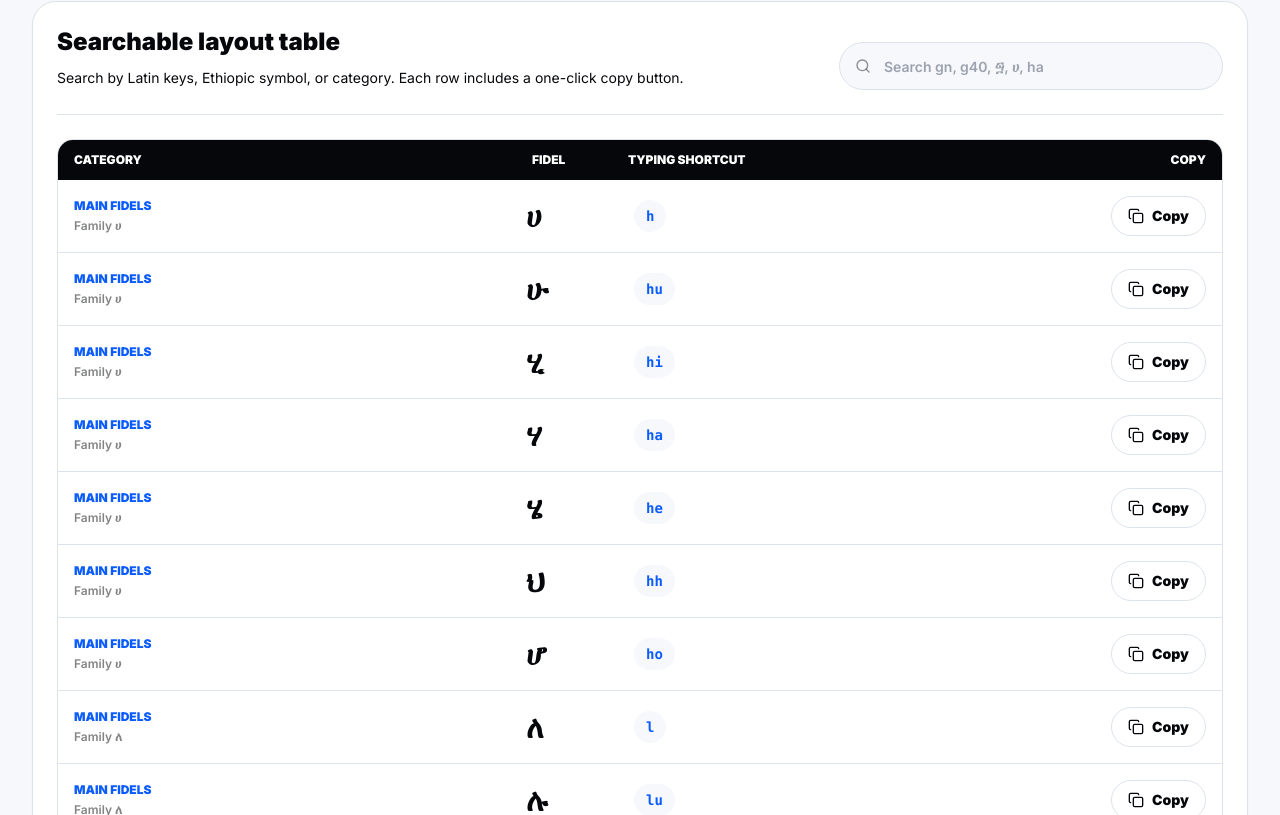
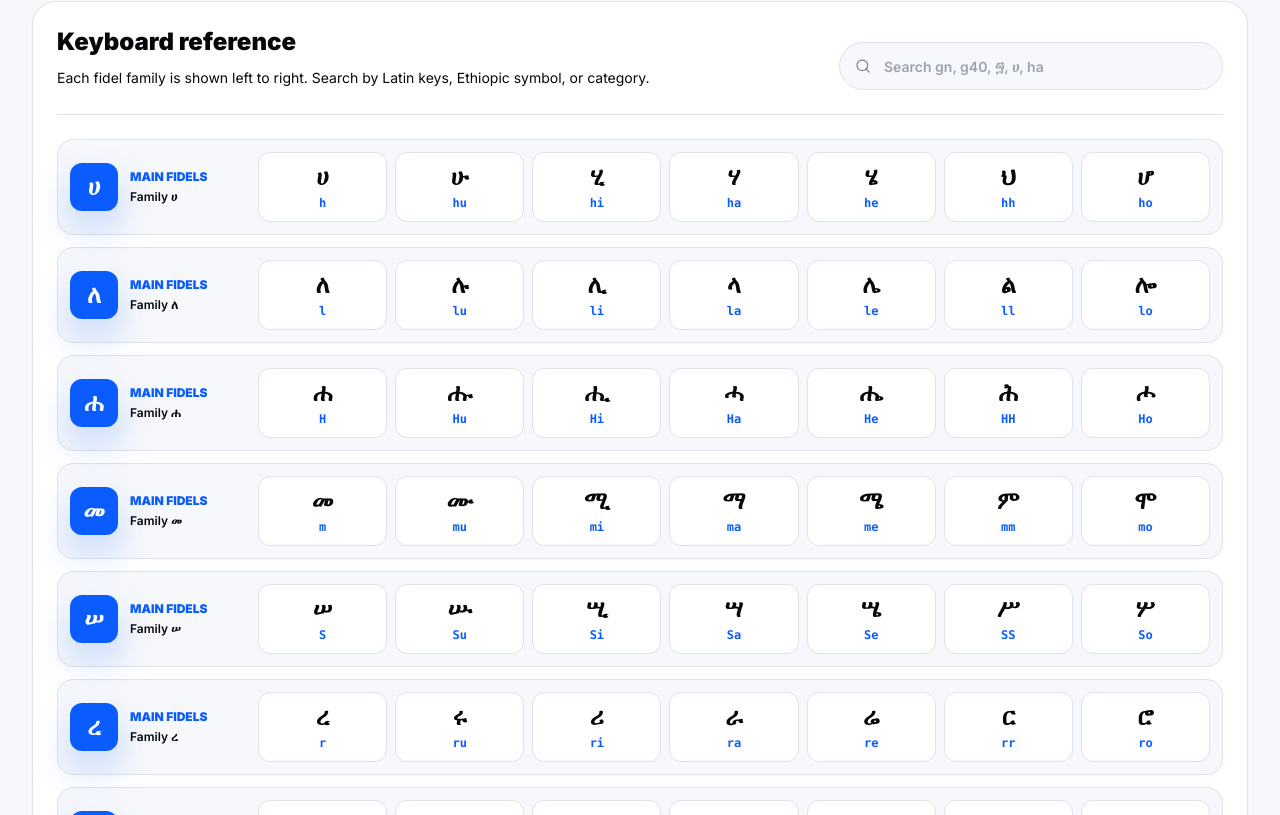
Before and after one commit to aliyukinfe/axumgeez, a Next.js app: page /layout in a window 1280 px wide. Shown: the part 825-1640 px from the top of the page. Built offline with nearby package versions, Linux system fonts and the light colour scheme.

Commit message:
Refine keyboard layout reference chart

```diff
--- a/app/layout/page.tsx
+++ b/app/layout/page.tsx
@@ -46,7 +46,7 @@ export default function KeyboardLayoutPage() {
             <div className="rounded-2xl border border-line bg-surface-light p-5">
               <ListFilter className="h-5 w-5 text-blue-primary" aria-hidden="true" />
               <p className="mt-3 text-sm font-black">Instant search</p>
-              <p className="mt-2 text-sm leading-6 text-ink/64">Find mappings by Latin input or Ethiopic symbol, then copy any row.</p>
+              <p className="mt-2 text-sm leading-6 text-ink/64">Find mappings by Latin input or Ethiopic symbol without scrolling through the full chart.</p>
             </div>
           </div>
         </div>
--- a/components/keyboard-layout-table.tsx
+++ b/components/keyboard-layout-table.tsx
@@ -1,40 +1,43 @@
 "use client";
 
 import { useMemo, useState } from "react";
-import { Check, Copy, Search } from "lucide-react";
+import { Search } from "lucide-react";
 import type { KeyboardRow } from "@/lib/keyboard-layout";
 
 export function KeyboardLayoutTable({ rows }: { rows: KeyboardRow[] }) {
   const [query, setQuery] = useState("");
-  const [copied, setCopied] = useState<string | null>(null);
 
   const filteredRows = useMemo(() => {
     const normalized = query.trim().toLowerCase();
-    if (!normalized) {
-      return rows;
+    const visibleRows = normalized
+      ? rows.filter((row) =>
+          [row.category, row.family, row.fidel, row.latin]
+            .filter(Boolean)
+            .some((value) => value!.toLowerCase().includes(normalized))
+        )
+      : rows;
+
+    const groups = new Map<string, KeyboardRow[]>();
+    for (const row of visibleRows) {
+      const key = `${row.category}-${row.family ?? row.category}`;
+      groups.set(key, [...(groups.get(key) ?? []), row]);
     }
 
-    return rows.filter((row) =>
-      [row.category, row.family, row.fidel, row.latin]
-        .filter(Boolean)
-        .some((value) => value!.toLowerCase().includes(normalized))
-    );
+    return Array.from(groups.entries()).map(([key, values]) => ({
+      key,
+      category: values[0].category,
+      family: values[0].family,
+      values
+    }));
   }, [query, rows]);
-
-  const copy = async (row: KeyboardRow) => {
-    await navigator.clipboard.writeText(row.fidel);
-    const key = `${row.fidel}-${row.latin}`;
-    setCopied(key);
-    window.setTimeout(() => setCopied(null), 1200);
-  };
 
   return (
     <section className="mx-auto max-w-7xl px-4 py-14 sm:px-6 lg:px-8">
       <div className="rounded-3xl border border-line bg-white p-4 shadow-sm sm:p-6">
         <div className="flex flex-col gap-5 border-b border-line pb-6 lg:flex-row lg:items-end lg:justify-between">
           <div>
-            <h2 className="text-2xl font-black">Searchable layout table</h2>
-            <p className="mt-2 text-sm leading-6 text-ink/64">Search by Latin keys, Ethiopic symbol, or category. Each row includes a one-click copy button.</p>
+            <h2 className="text-2xl font-black">Keyboard reference</h2>
+            <p className="mt-2 text-sm leading-6 text-ink/64">Each fidel family is shown left to right. Search by Latin keys, Ethiopic symbol, or category.</p>
           </div>
           <label className="relative block w-full lg:max-w-sm">
             <span className="sr-only">Search keyboard layout</span>
@@ -48,38 +51,30 @@ export function KeyboardLayoutTable({ rows }: { rows: KeyboardRow[] }) {
           </label>
         </div>
 
-        <div className="mt-6 overflow-hidden rounded-2xl border border-line">
-          <div className="hidden grid-cols-[1fr_96px_1fr_120px] bg-ink px-4 py-3 text-xs font-black uppercase tracking-normal text-white md:grid">
-            <div>Category</div>
-            <div>Fidel</div>
-            <div>Typing shortcut</div>
-            <div className="text-right">Copy</div>
-          </div>
-          <div className="divide-y divide-line">
-            {filteredRows.map((row) => {
-              const key = `${row.fidel}-${row.latin}`;
-              const isCopied = copied === key;
-              return (
-                <article key={`${row.category}-${key}`} className="grid gap-3 bg-white p-4 transition-colors hover:bg-blue-primary/5 md:grid-cols-[1fr_96px_1fr_120px] md:items-center">
+        <div className="mt-6 space-y-3">
+          {filteredRows.map((group) => (
+            <article key={group.key} className="rounded-2xl border border-line bg-surface-light p-3 transition-colors hover:border-blue-primary/35">
+              <div className="flex flex-col gap-3 lg:flex-row lg:items-center">
+                <div className="flex items-center gap-3 lg:w-44 lg:shrink-0">
+                  <div className="grid h-12 w-12 place-items-center rounded-xl bg-blue-primary text-2xl font-black text-white shadow-blue">
+                    {group.family ?? group.values[0].fidel}
+                  </div>
                   <div>
-                    <div className="text-xs font-black uppercase tracking-normal text-blue-primary">{row.category}</div>
-                    {row.family ? <div className="mt-1 text-xs font-semibold text-ink/50">Family {row.family}</div> : null}
+                    <div className="text-xs font-black uppercase tracking-normal text-blue-primary">{group.category}</div>
+                    {group.family ? <div className="mt-1 text-xs font-semibold text-ink/52">Family {group.family}</div> : null}
                   </div>
-                  <div className="text-3xl font-black text-ink">{row.fidel}</div>
-                  <div className="inline-flex w-fit rounded-full bg-surface-light px-3 py-1.5 font-mono text-sm font-black text-blue-primary">{row.latin}</div>
-                  <button
-                    type="button"
-                    onClick={() => void copy(row)}
-                    className="inline-flex h-10 items-center justify-center gap-2 rounded-full border border-line px-4 text-sm font-black text-ink transition-colors hover:border-blue-primary hover:bg-blue-primary hover:text-white focus:outline-none focus:ring-4 focus:ring-blue-primary/20 md:justify-self-end"
-                    aria-label={`Copy ${row.fidel}`}
-                  >
-                    {isCopied ? <Check className="h-4 w-4" aria-hidden="true" /> : <Copy className="h-4 w-4" aria-hidden="true" />}
-                    {isCopied ? "Copied" : "Copy"}
-                  </button>
-                </article>
-              );
-            })}
-          </div>
+                </div>
+                <div className="grid flex-1 grid-cols-2 gap-2 sm:grid-cols-4 lg:grid-cols-7">
+                  {group.values.map((row) => (
+                    <div key={`${row.category}-${row.fidel}-${row.latin}`} className="rounded-xl border border-line bg-white px-3 py-3 text-center">
+                      <div className="text-2xl font-black leading-none text-ink">{row.fidel}</div>
+                      <div className="mt-2 font-mono text-xs font-black leading-none text-blue-primary">{row.latin}</div>
+                    </div>
+                  ))}
+                </div>
+              </div>
+            </article>
+          ))}
         </div>
 
         {filteredRows.length === 0 ? (
```
